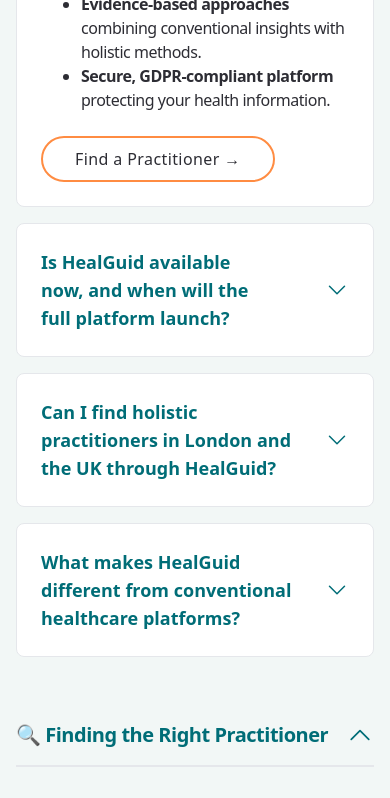
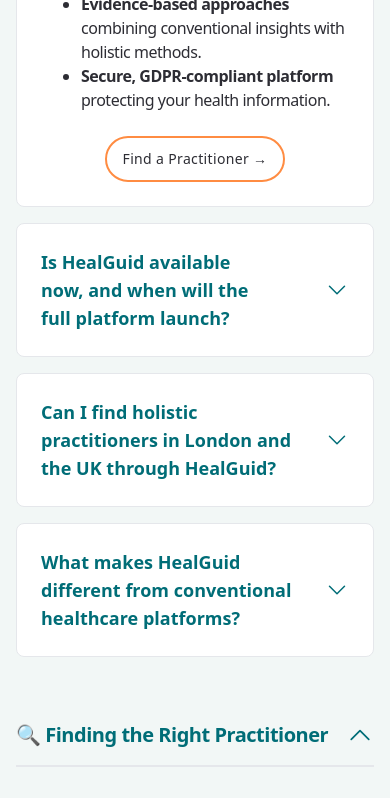
Before and after one commit to Danielvermel/helaguid-next, a Next.js app: page /faq in a window 390 px wide. Shown: the part 1160-1958 px from the top of the page. Built offline with nearby package versions, Linux system fonts and the light colour scheme.

Commit message:
fix issues in fqa page

```diff
--- a/src/constants/faq.jsx
+++ b/src/constants/faq.jsx
@@ -66,8 +66,8 @@
                         hasButton: true,
                         alt: "Click to find a holistic health practitioner for your condition",
                         containerClass:
-                            "cursor-pointer bg-transparent hover:bg-s1 hover:text-white border-2 border-s1 tracking-2 px-4 sm:h-12 rounded-3xl relative flex justify-center items-center cursor-pointer",
-                        textClass: "tracking-wide font-medium text-base",
+                            "cursor-pointer bg-transparent hover:bg-s1 hover:text-white border-2 border-s1 tracking-2 sm:px-4 max-sm:px-0  sm:h-12 rounded-3xl relative flex justify-center items-center cursor-pointer",
+                        textClass: "tracking-wide font-medium sm:text-base max-sm:text-sm",
                     },
                 },
                 {
@@ -100,8 +100,8 @@
                         hasButton: true,
                         alt: "Click to find a holistic health practitioner for your condition",
                         containerClass:
-                            "cursor-pointer bg-transparent hover:bg-s1 hover:text-white border-2 border-s1 tracking-2 px-4 sm:h-12 rounded-3xl relative flex justify-center items-center cursor-pointer",
-                        textClass: "tracking-wide font-medium text-base",
+                            "cursor-pointer bg-transparent hover:bg-s1 hover:text-white border-2 border-s1 tracking-2 sm:px-4 max-sm:px-0  sm:h-12 rounded-3xl relative flex justify-center items-center cursor-pointer",
+                        textClass: "tracking-wide font-medium sm:text-base max-sm:text-sm",
                     },
                 },
                 {
@@ -112,10 +112,16 @@
                         {
                             title: "London Coverage:",
                             bullets: [
-                                { text: "Central London functional medicine doctors and integrative specialists." },
-                                { text: "North London naturopaths and nutritional therapists." },
-                                { text: "South London holistic health practitioners and TCM specialists." },
-                                { text: "East and West London comprehensive holistic care providers." },
+                                {
+                                    highlight: "Central London",
+                                    text: "functional medicine doctors and integrative specialists.",
+                                },
+                                { highlight: "North London", text: "naturopaths and nutritional therapists." },
+                                {
+                                    highlight: "South London",
+                                    text: "holistic health practitioners and TCM specialists.",
+                                },
+                                { highlight: "East and West London", text: "comprehensive holistic care providers." },
                             ],
                         },
                         {
@@ -148,8 +154,8 @@
                         hasButton: true,
                         alt: "Click to find a holistic health practitioner for your condition",
                         containerClass:
-                            "cursor-pointer bg-transparent hover:bg-s1 hover:text-white border-2 border-s1 tracking-2 px-4 sm:h-12 rounded-3xl relative flex justify-center items-center cursor-pointer",
-                        textClass: "tracking-wide font-medium text-base",
+                            "cursor-pointer bg-transparent hover:bg-s1 hover:text-white border-2 border-s1 tracking-2 sm:px-4 max-sm:px-0  sm:h-12 rounded-3xl relative flex justify-center items-center cursor-pointer",
+                        textClass: "tracking-wide font-medium sm:text-base max-sm:text-sm",
                     },
                 },
                 {
@@ -190,8 +196,8 @@
                         hasButton: true,
                         alt: "Click to find a holistic health practitioner for your condition",
                         containerClass:
-                            "cursor-pointer bg-transparent hover:bg-s1 hover:text-white border-2 border-s1 tracking-2 px-4 sm:h-12 rounded-3xl relative flex justify-center items-center cursor-pointer",
-                        textClass: "tracking-wide font-medium text-base",
+                            "cursor-pointer bg-transparent hover:bg-s1 hover:text-white border-2 border-s1 tracking-2 sm:px-4 max-sm:px-0  sm:h-12 rounded-3xl relative flex justify-center items-center cursor-pointer",
+                        textClass: "tracking-wide font-medium sm:text-base max-sm:text-sm",
                     },
                 },
             ],
@@ -278,8 +284,8 @@
                         hasButton: true,
                         alt: "Browse practitioners by specialty",
                         containerClass:
-                            "cursor-pointer bg-transparent hover:bg-s1 hover:text-white border-2 border-s1 tracking-2 px-4 sm:h-12 rounded-3xl relative flex justify-center items-center cursor-pointer",
-                        textClass: "tracking-wide font-medium text-base",
+                            "cursor-pointer bg-transparent hover:bg-s1 hover:text-white border-2 border-s1 tracking-2 sm:px-4 max-sm:px-0  sm:h-12 rounded-3xl relative flex justify-center items-center cursor-pointer",
+                        textClass: "tracking-wide font-medium sm:text-base max-sm:text-sm",
                     },
                 },
                 {
@@ -332,8 +338,8 @@
                         href: "https://book.healguid.com/",
                         alt: "Browse practitioners now",
                         containerClass:
-                            "cursor-pointer bg-transparent hover:bg-s1 hover:text-white border-2 border-s1 tracking-2 px-4 sm:h-12 rounded-3xl relative flex justify-center items-center cursor-pointer",
-                        textClass: "tracking-wide font-medium text-base",
+                            "cursor-pointer bg-transparent hover:bg-s1 hover:text-white border-2 border-s1 tracking-2 sm:px-4 max-sm:px-0  sm:h-12 rounded-3xl relative flex justify-center items-center cursor-pointer",
+                        textClass: "tracking-wide font-medium sm:text-base max-sm:text-sm",
                     },
                 },
                 {
@@ -389,8 +395,8 @@
                         href: "https://book.healguid.com/",
                         alt: "Browse specialists by condition",
                         containerClass:
-                            "cursor-pointer bg-transparent hover:bg-s1 hover:text-white border-2 border-s1 tracking-2 px-4 sm:h-12 rounded-3xl relative flex justify-center items-center cursor-pointer",
-                        textClass: "tracking-wide font-medium text-base",
+                            "cursor-pointer bg-transparent hover:bg-s1 hover:text-white border-2 border-s1 tracking-2 sm:px-4 max-sm:px-0  sm:h-12 rounded-3xl relative flex justify-center items-center cursor-pointer",
+                        textClass: "tracking-wide font-medium sm:text-base max-sm:text-sm",
                     },
                 },
             ],
@@ -459,8 +465,8 @@
                         label: "Learn About Our Verification Standards →",
                         href: "https://book.healguid.com/verification",
                         containerClass:
-                            "cursor-pointer bg-transparent hover:bg-s1 hover:text-white border-2 border-s1 tracking-2 px-4 sm:h-12 rounded-3xl relative flex justify-center items-center cursor-pointer",
-                        textClass: "tracking-wide font-medium text-base",
+                            "cursor-pointer bg-transparent hover:bg-s1 hover:text-white border-2 border-s1 tracking-2 sm:px-4 max-sm:px-0  sm:h-12 rounded-3xl relative flex justify-center items-center cursor-pointer",
+                        textClass: "tracking-wide font-medium sm:text-base max-sm:text-sm",
                         alt: "Learn about verification standards",
                     },
                 },
@@ -525,8 +531,8 @@
                         label: "Read Our Full Privacy Policy →",
                         href: "/privacy-policy",
                         containerClass:
-                            "cursor-pointer bg-transparent hover:bg-s1 hover:text-white border-2 border-s1 tracking-2 px-4 sm:h-12 rounded-3xl relative flex justify-center items-center cursor-pointer",
-                        textClass: "tracking-wide font-medium text-base",
+                            "cursor-pointer bg-transparent hover:bg-s1 hover:text-white border-2 border-s1 tracking-2 sm:px-4 max-sm:px-0  sm:h-12 rounded-3xl relative flex justify-center items-center cursor-pointer",
+                        textClass: "tracking-wide font-medium sm:text-base max-sm:text-sm",
                         alt: "Read our privacy policy",
                     },
                 },
@@ -610,8 +616,8 @@
                         label: "View Pricing Information →",
                         href: "https://book.healguid.com",
                         containerClass:
-                            "cursor-pointer bg-transparent hover:bg-s1 hover:text-white border-2 border-s1 tracking-2 px-4 sm:h-12 rounded-3xl relative flex justify-center items-center cursor-pointer",
-                        textClass: "tracking-wide font-medium text-base",
+                            "cursor-pointer bg-transparent hover:bg-s1 hover:text-white border-2 border-s1 tracking-2 sm:px-4 max-sm:px-0  sm:h-12 rounded-3xl relative flex justify-center items-center cursor-pointer",
+                        textClass: "tracking-wide font-medium sm:text-base max-sm:text-sm",
                         alt: "View pricing information",
                     },
                 },
@@ -650,10 +656,10 @@
                     button: {
                         hasButton: true,
                         label: "Create Your Free Profile →",
-                        href: "https://book.healguid.com/practitioners",
+                        href: "https://book.healguid.com/apply",
                         containerClass:
-                            "cursor-pointer bg-transparent hover:bg-s1 hover:text-white border-2 border-s1 tracking-2 px-4 sm:h-12 rounded-3xl relative flex justify-center items-center cursor-pointer",
-                        textClass: "tracking-wide font-medium text-base",
+                            "cursor-pointer bg-transparent hover:bg-s1 hover:text-white border-2 border-s1 tracking-2 sm:px-4 max-sm:px-0  sm:h-12 rounded-3xl relative flex justify-center items-center cursor-pointer",
+                        textClass: "tracking-wide font-medium sm:text-base max-sm:text-sm",
                         alt: "Create a free practitioner profile",
                     },
                 },
@@ -733,8 +739,8 @@
                         label: "Choose Your Plan →",
                         href: "https://book.healguid.com/practitioners",
                         containerClass:
-                            "cursor-pointer bg-transparent hover:bg-s1 hover:text-white border-2 border-s1 tracking-2 px-4 sm:h-12 rounded-3xl relative flex justify-center items-center cursor-pointer",
-                        textClass: "tracking-wide font-medium text-base",
+                            "cursor-pointer bg-transparent hover:bg-s1 hover:text-white border-2 border-s1 tracking-2 sm:px-4 max-sm:px-0  sm:h-12 rounded-3xl relative flex justify-center items-center cursor-pointer",
+                        textClass: "tracking-wide font-medium sm:text-base max-sm:text-sm",
                         alt: "Choose a practitioner plan",
                     },
                 },
@@ -808,8 +814,8 @@
                         label: "Learn More About Our Partnership →",
                         href: "https://book.healguid.com/practitioners",
                         containerClass:
-                            "cursor-pointer bg-transparent hover:bg-s1 hover:text-white border-2 border-s1 tracking-2 px-4 sm:h-12 rounded-3xl relative flex justify-center items-center cursor-pointer",
-                        textClass: "tracking-wide font-medium text-base",
+                            "cursor-pointer bg-transparent hover:bg-s1 hover:text-white border-2 border-s1 tracking-2 sm:px-4 max-sm:px-0  sm:h-12 rounded-3xl relative flex justify-center items-center cursor-pointer",
+                        textClass: "tracking-wide font-medium sm:text-base max-sm:text-sm",
                         alt: "Learn about our partnership model",
                     },
                 },
@@ -888,8 +894,8 @@
                         href: "https://book.healguid.com/practitioners",
                         alt: "Apply to Join Our Founding Community",
                         containerClass:
-                            "cursor-pointer bg-transparent hover:bg-s1 hover:text-white border-2 border-s1 tracking-2 px-4 sm:h-12 rounded-3xl relative flex justify-center items-center cursor-pointer",
-                        textClass: "tracking-wide font-medium text-base",
+                            "cursor-pointer bg-transparent hover:bg-s1 hover:text-white border-2 border-s1 tracking-2 sm:px-4 max-sm:px-0  sm:h-12 rounded-3xl relative flex justify-center items-center cursor-pointer",
+                        textClass: "tracking-wide font-medium sm:text-base max-sm:text-sm",
                     },
                 },
                 {
@@ -982,6 +988,9 @@
                         label: "Start Your Verification Process →",
                         href: "https://book.healguid.com/practitioners",
                         alt: "Start Your Verification Process",
+                        containerClass:
+                            "cursor-pointer bg-transparent hover:bg-s1 hover:text-white border-2 border-s1 tracking-2 sm:px-4 max-sm:px-0  sm:h-12 rounded-3xl relative flex justify-center items-center cursor-pointer",
+                        textClass: "tracking-wide font-medium sm:text-base max-sm:text-sm",
                     },
                 },
             ],
@@ -1069,8 +1078,8 @@
                         label: "Join Our Growing Community →",
                         href: "https://book.healguid.com",
                         containerClass:
-                            "cursor-pointer bg-transparent hover:bg-s1 hover:text-white border-2 border-s1 tracking-2 px-4 sm:h-12 rounded-3xl relative flex justify-center items-center cursor-pointer",
-                        textClass: "tracking-wide font-medium text-base",
+                            "cursor-pointer bg-transparent hover:bg-s1 hover:text-white border-2 border-s1 tracking-2 sm:px-4 max-sm:px-0  sm:h-12 rounded-3xl relative flex justify-center items-center cursor-pointer",
+                        textClass: "tracking-wide font-medium sm:text-base max-sm:text-sm",
                         alt: "Join the HealGuid community",
                     },
                 },
@@ -1162,8 +1171,8 @@
                         label: "Contact Our Support Team →",
                         href: "/contact",
                         containerClass:
-                            "cursor-pointer bg-transparent hover:bg-s1 hover:text-white border-2 border-s1 tracking-2 px-4 sm:h-12 rounded-3xl relative flex justify-center items-center cursor-pointer",
-                        textClass: "tracking-wide font-medium text-base",
+                            "cursor-pointer bg-transparent hover:bg-s1 hover:text-white border-2 border-s1 tracking-2 sm:px-4 max-sm:px-0  sm:h-12 rounded-3xl relative flex justify-center items-center cursor-pointer",
+                        textClass: "tracking-wide font-medium sm:text-base max-sm:text-sm",
                         alt: "Contact the HealGuid support team",
                     },
                 },
@@ -1258,8 +1267,8 @@
                         label: "Start Your Holistic Health Journey →",
                         href: "https://book.healguid.com",
                         containerClass:
-                            "cursor-pointer bg-transparent hover:bg-s1 hover:text-white border-2 border-s1 tracking-2 px-4 sm:h-12 rounded-3xl relative flex justify-center items-center cursor-pointer",
-                        textClass: "tracking-wide font-medium text-base",
+                            "cursor-pointer bg-transparent hover:bg-s1 hover:text-white border-2 border-s1 tracking-2 sm:px-4 max-sm:px-0  sm:h-12 rounded-3xl relative flex justify-center items-center cursor-pointer",
+                        textClass: "tracking-wide font-medium sm:text-base max-sm:text-sm",
                         alt: "Start your holistic health journey",
                     },
                 },
@@ -1276,6 +1285,7 @@
                     points: [
                         {
                             title: "For Patients:",
+                            specialClasses: "list-decimal pl-10",
                             bullets: [
                                 {
                                     highlight: "Browse our practitioner directory",
@@ -1305,6 +1315,7 @@
                         },
                         {
                             title: "For Practitioners:",
+                            specialClasses: "list-decimal pl-10",
                             bullets: [
                                 { highlight: "Apply to join", text: "our verified practitioner network." },
                                 {
@@ -1351,18 +1362,18 @@
                             label: "Find Your Practitioner →",
                             href: "https://book.healguid.com/",
                             containerClass:
-                                "cursor-pointer bg-transparent hover:bg-s1 hover:text-white border-2 border-s1 tracking-2 px-4 sm:h-12 rounded-3xl relative flex justify-center items-center cursor-pointer inline",
-                            textClass: "tracking-wide font-medium text-base",
+                                "cursor-pointer bg-transparent hover:bg-s1 hover:text-white border-2 border-s1 tracking-2 sm:px-4 max-sm:px-0 sm:h-12 rounded-3xl relative flex justify-center items-center cursor-pointer inline",
+                            textClass: "tracking-wide font-medium sm:text-base max-sm:text-sm",
                             alt: "Find a practitioner",
                         },
                         {
                             hasButton: true,
                             label: "Join as a Practitioner →",
-                            href: "https://book.healguid.com/practitioners",
+                            href: "https://book.healguid.com/apply",
                             alt: "Join as a practitioner",
                             containerClass:
-                                "cursor-pointer inline bg-transparent hover:bg-s1 hover:text-white border-2 border-s1 tracking-2 px-4 sm:h-12 rounded-3xl relative flex justify-center items-center cursor-pointer inline ml-3",
-                            textClass: "tracking-wide font-medium text-base",
+                                "cursor-pointer inline bg-transparent hover:bg-s1 hover:text-white border-2 border-s1 tracking-2  sm:px-4 max-sm:px-0  sm:h-12 rounded-3xl relative flex justify-center items-center cursor-pointer inline ml-3",
+                            textClass: "tracking-wide font-medium sm:text-base max-sm:text-sm",
                         },
                     ],
                 },
--- a/src/pages/faq.jsx
+++ b/src/pages/faq.jsx
@@ -325,7 +325,7 @@
                                                                         return (
                                                                             <p
                                                                                 key={index}
-                                                                                className="text-lg mb-4 max-md:text-base"
+                                                                                className=" mb-4 max-md:text-base"
                                                                             >
                                                                                 {paragraph}
                                                                             </p>
@@ -369,7 +369,7 @@
                                                                         <p className="mt-4">{description}</p>
                                                                     )}
                                                                 </div>
-                                                                <div className="flex">
+                                                                <div className="flex max-sm:justify-center">
                                                                     {button.length > 1
                                                                         ? button.map((data) => {
                                                                               return (
```
